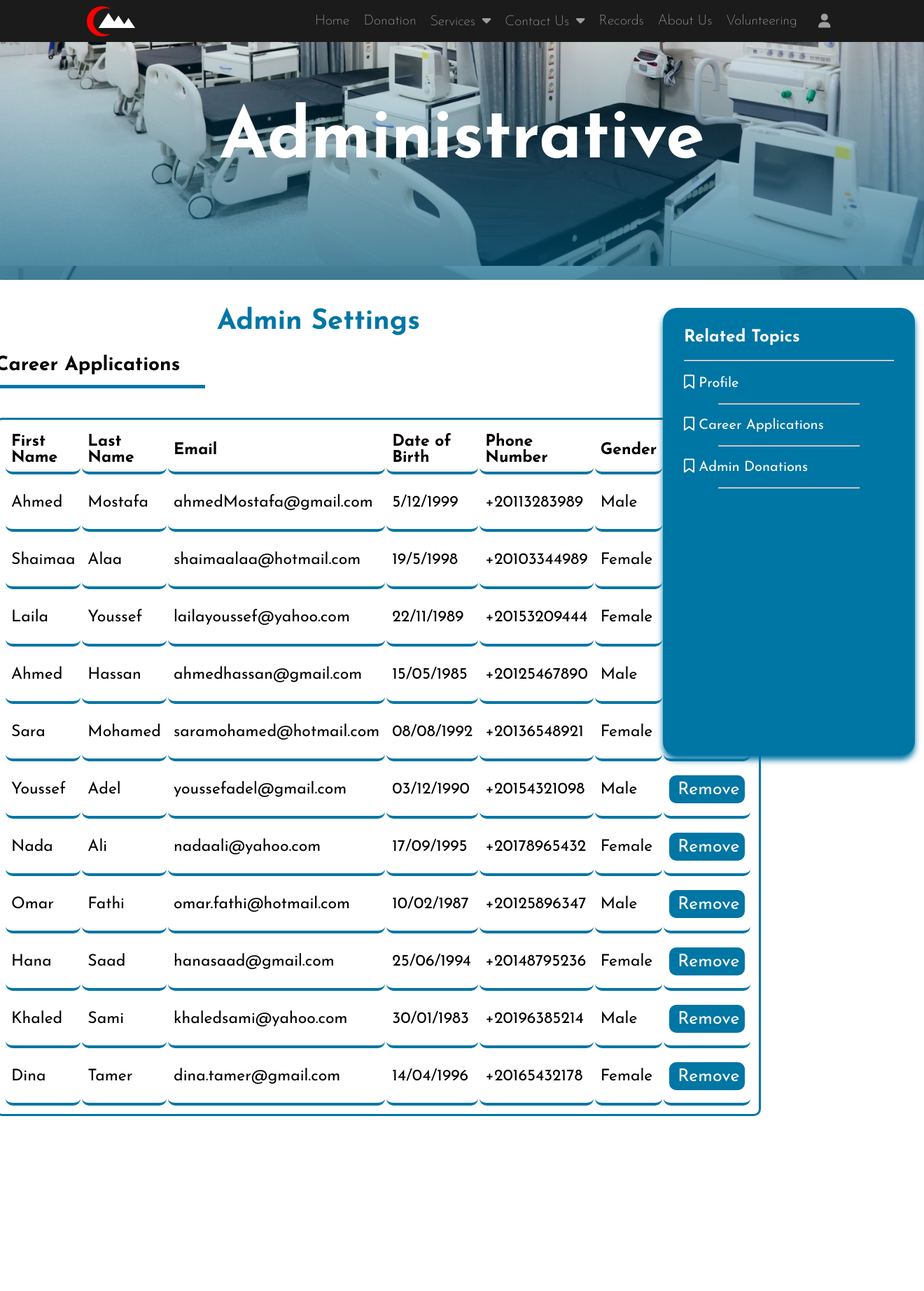
After one commit to EyadMohamed919/Al-Haram-Specialized-Hospital, a PHP site: page /adminCareer.html in a window 1320 px wide. The commit adds this page. Shown: the whole page at 70% size. Run offline with PHP 8.4, Linux system fonts and the light colour scheme; some libraries are stand-ins or nearby versions.

Commit message:
Added Career Tabe

```diff
--- a/CSS Sheets/AdminStyle.css
+++ b/CSS Sheets/AdminStyle.css
@@ -276,3 +276,33 @@ table{
     font-weight: bold;
     color: rgb(0, 118, 164);
 }
+
+.remove-button{
+    font-size: 25px;
+    background-color: rgb(0, 118, 164);
+    color: white;
+}
+
+.remove-button:hover{
+    border-radius: 30px;
+    border-style: dashed;
+    border-width: 3px;
+    border-color: rgb(0, 118, 164);
+    background-color: transparent;
+    font-weight: bold;
+    color: rgb(0, 118, 164);
+}
+
+.career-table{
+    border: 3px solid rgb(0, 118, 164);
+    text-align: left;
+    border-radius: 10px;
+    padding: 10px;
+}
+
+.career-table td{
+    border-bottom: 4px solid rgb(0, 118, 164);
+    border-radius: 10px;
+    padding: 8px;
+    margin: 0ch;
+}
--- /dev/null
+++ b/adminCareer.html
@@ -0,0 +1,198 @@
+<html lang="en">
+<head>
+    <meta charset="UTF-8">
+    <meta name="viewport" content="width=device-width, initial-scale=1.0">
+    <link rel="preconnect" href="https://fonts.googleapis.com">
+    <link rel="preconnect" href="https://fonts.gstatic.com" crossorigin>
+    <link href="https://fonts.googleapis.com/css2?family=Josefin+Sans:ital,wght@0,100..700;1,100..700&family=Montserrat:ital,wght@0,100..900;1,100..900&display=swap" rel="stylesheet">
+    <script src="https://kit.fontawesome.com/c19e8a164c.js" crossorigin="anonymous"></script>
+    <link rel="stylesheet" href="CSS Sheets/aboutNavStyle.css">
+    <link rel="stylesheet" href="CSS Sheets/AdminStyle.css">
+    <link rel="icon" type="image/x-icon" href="CSS Sheets/Images/AboutUsImages/favicon.svg">
+    <title>Al Haram Hospital</title>
+</head>
+<body>
+    <nav>
+        <img src="CSS Sheets/Images/AboutUsImages/Hospital_Logo.svg" class="nav-logo" alt="">
+        <div class="nav-container">
+            <a class="nav-links" href="index.html">Home</a>
+            <a class="nav-links" href="Donations-Homepage.html">Donation</a>
+            <div class="nav-dropdown">
+                <a class="nav-links" href="vehiclesPage.html">Services<i class="fa-solid fa-caret-down"></i></a>
+                <div class="nav-dropdown-links">
+                    <a class="dropdown-item" href="ServicesMain.html">Services Home</a>
+                    <a class="dropdown-item" href="Pharmacy.html">Pharmacy</a>
+                    <a class="dropdown-item" href="Tests.html">Tests</a>
+                    <a class="dropdown-item" href="Appointments.html">Book Us</a>
+                    <a class="dropdown-item" href="Outpatient.html">Outpatient</a>
+                    <a class="dropdown-item" href="Surgery.html">Surgery</a>
+                    <a class="dropdown-item" href="PrevMed.html">PrevMed™</a>
+                    <a class="dropdown-item" href="Emergency.html">Emergency</a>
+                    <a class="dropdown-item" href="Dentistry.html">Dentistry</a>
+                    <a class="dropdown-item" href="ICU.html">ICU</a>
+                    <a class="dropdown-item" href="Oncology.html">Oncology</a>
+                </div>
+            </div>
+
+            <div class="nav-dropdown">
+                <a class="nav-links" href="contact Details.html">Contact Us<i class="fa-solid fa-caret-down"></i></a>
+                <div class="nav-dropdown-links">
+                    <a href="contact Details.html">Contact Details</a>
+                    <a href="Online Consultaitions.html">Online Consultations</a>
+                    <a href="heart checks.html">Heart Checks</a>
+                    <a href="Directions to hospital.html">Directions to the Hospital</a>
+                </div>
+            </div>
+            <a class="nav-links" href="recordPage.html">Records</a>
+            <a class="nav-links" href="aboutPageMain.html">About Us</a>
+
+            <a class="nav-links" href="Volunteering-Homepage.html">Volunteering</a>
+            <a href="Login.html" class="nav-links"><i class="fa-solid fa-user"></i></a>
+        </div>
+    </nav>
+    <header class="header-section">
+    </header>
+    <div class="header-title">
+        <h1>Administrative</h1>
+    </div>
+
+    <!-- Main Content of the page -->
+    <section class="content-section">
+        <div class="content-box">
+            <h2 class="content-box-title">Admin Settings</h2>
+            <h3 class="content-box-subtitle">Career Applications<hr class="content-box-subtitle-hr"></h3>
+
+            <table class="career-table">
+                <tr>
+                    <td><strong>First Name</strong></td>
+                    <td><strong>Last Name</strong></td>
+                    <td><strong>Email</strong></td>
+                    <td><strong>Date of Birth</strong></td>
+                    <td><strong>Phone Number</strong></td>
+                    <td><strong>Gender</strong></td>
+                    <td><strong>Remove</strong></td>
+                </tr>
+                <tr>
+                    <td>Ahmed</td>
+                    <td>Mostafa</td>
+                    <td>ahmedMostafa@gmail.com</td>
+                    <td>5/12/1999</td>
+                    <td>+20113283989</td>
+                    <td>Male</td>
+                    <td><input onclick="removeTableID(this)" class="remove-button" type="submit" value="Remove"></td>
+                </tr>
+                <tr>
+                    <td>Shaimaa</td>
+                    <td>Alaa</td>
+                    <td>shaimaalaa@hotmail.com</td>
+                    <td>19/5/1998</td>
+                    <td>+20103344989</td>
+                    <td>Female</td>
+                    <td><input onclick="removeTableID(this)" class="remove-button" type="submit" value="Remove"></td>
+                </tr>
+                <tr>
+                    <td>Laila</td>
+                    <td>Youssef</td>
+                    <td>lailayoussef@yahoo.com</td>
+                    <td>22/11/1989</td>
+                    <td>+20153209444</td>
+                    <td>Female</td>
+                    <td><input onclick="removeTableID(this)" class="remove-button" type="submit" value="Remove"></td>
+                </tr>
+                <tr>
+                    <td>Ahmed</td>
+                    <td>Hassan</td>
+                    <td>ahmedhassan@gmail.com</td>
+                    <td>15/05/1985</td>
+                    <td>+20125467890</td>
+                    <td>Male</td>
+                    <td><input onclick="removeTableID(this)" class="remove-button" type="submit" value="Remove"></td>
+                </tr>
+                <tr>
+                    <td>Sara</td>
+                    <td>Mohamed</td>
+                    <td>saramohamed@hotmail.com</td>
+                    <td>08/08/1992</td>
+                    <td>+20136548921</td>
+                    <td>Female</td>
+                    <td><input onclick="removeTableID(this)" class="remove-button" type="submit" value="Remove"></td>
+                </tr>
+                <tr>
+                    <td>Youssef</td>
+                    <td>Adel</td>
+                    <td>youssefadel@gmail.com</td>
+                    <td>03/12/1990</td>
+                    <td>+20154321098</td>
+                    <td>Male</td>
+                    <td><input onclick="removeTableID(this)" class="remove-button" type="submit" value="Remove"></td>
+                </tr>
+                <tr>
+                    <td>Nada</td>
+                    <td>Ali</td>
+                    <td>nadaali@yahoo.com</td>
+                    <td>17/09/1995</td>
+                    <td>+20178965432</td>
+                    <td>Female</td>
+                    <td><input onclick="removeTableID(this)" class="remove-button" type="submit" value="Remove"></td>
+                </tr>
+                <tr>
+                    <td>Omar</td>
+                    <td>Fathi</td>
+                    <td>omar.fathi@hotmail.com</td>
+                    <td>10/02/1987</td>
+                    <td>+20125896347</td>
+                    <td>Male</td>
+                    <td><input onclick="removeTableID(this)" class="remove-button" type="submit" value="Remove"></td>
+                </tr>
+                <tr>
+                    <td>Hana</td>
+                    <td>Saad</td>
+                    <td>hanasaad@gmail.com</td>
+                    <td>25/06/1994</td>
+                    <td>+20148795236</td>
+                    <td>Female</td>
+                    <td><input onclick="removeTableID(this)" class="remove-button" type="submit" value="Remove"></td>
+                </tr>
+                <tr>
+                    <td>Khaled</td>
+                    <td>Sami</td>
+                    <td>khaledsami@yahoo.com</td>
+                    <td>30/01/1983</td>
+                    <td>+20196385214</td>
+                    <td>Male</td>
+                    <td><input onclick="removeTableID(this)" class="remove-button" type="submit" value="Remove"></td>
+                </tr>
+                <tr>
+                    <td>Dina</td>
+                    <td>Tamer</td>
+                    <td>dina.tamer@gmail.com</td>
+                    <td>14/04/1996</td>
+                    <td>+20165432178</td>
+                    <td>Female</td>
+                    <td><input onclick="removeTableID(this)" class="remove-button" type="submit" value="Remove"></td>
+                </tr>
+            </table>
+        </div>
+
+        <!-- This is where user get to other links -->
+        <div class="aside-dive">
+            <aside>
+                <h2 class="aside-title">Related Topics</h2>
+                <hr>
+                <div class="aside-container">
+                    <a class="aside-links" href="adminPage.html"><i class="fa-regular fa-bookmark"></i> Profile</a>
+                    <hr class="aside-horizontal">
+
+                    <a class="aside-links" href="adminCareer.html"><i class="fa-regular fa-bookmark"></i> Career Applications</a>
+                    <hr class="aside-horizontal">
+
+                    <a class="aside-links" href="DonationsBE-Homepage.html"><i class="fa-regular fa-bookmark"></i> Admin Donations</a>
+                    <hr class="aside-horizontal">
+                </div>
+            </aside>
+        </div>
+    </section>
+
+    <script src="form.js"></script>
+</body>
+</html>
--- a/adminPage.html
+++ b/adminPage.html
@@ -97,7 +97,10 @@
                 <h2 class="aside-title">Related Topics</h2>
                 <hr>
                 <div class="aside-container">
-                    <a class="aside-links" href="aboutPageMain.html"><i class="fa-regular fa-bookmark"></i> Profile</a>
+                    <a class="aside-links" href="adminPage.html"><i class="fa-regular fa-bookmark"></i> Profile</a>
+                    <hr class="aside-horizontal">
+
+                    <a class="aside-links" href="adminCareer.html"><i class="fa-regular fa-bookmark"></i> Career Applications</a>
                     <hr class="aside-horizontal">
 
                     <a class="aside-links" href="DonationsBE-Homepage.html"><i class="fa-regular fa-bookmark"></i> Admin Donations</a>
--- a/form.js
+++ b/form.js
@@ -76,3 +76,34 @@ function saveAdminData()
         alert("Type the correct old password to change the new passowrd");
     }
 }
+
+function saveAdminData()
+{
+    const name = document.getElementById("name").value;
+    const password = document.getElementById("password").value;
+    const newPassword = document.getElementById("newPassword").value;
+    const email = document.getElementById("email").value;
+    if(password === JSON.parse(localStorage.getItem("savedData")).password)
+    {
+        const data = {
+            name: name,
+            email: email,
+            password: newPassword
+        };
+        localStorage.setItem('savedData', JSON.stringify(data));
+        alert('Data saved!');
+    }
+    else
+    {
+        alert("Type the correct old password to change the new passowrd");
+    }
+}
+
+
+// Career Table
+function removeTableID(button)
+{
+    let row = button.parentNode.parentNode;
+    let table = row.parentNode;
+    table.removeChild(row);
+}
```
Also changed, not shown: DonationsBE-Homepage.html (+6 -2 lines), Login.html (+5 -58 lines), admin.html (+12 -10 lines).
